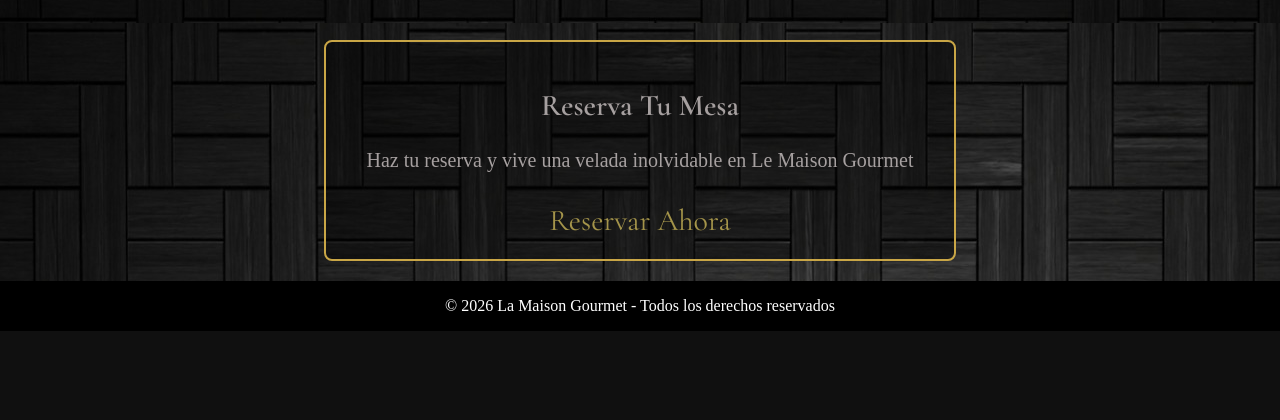
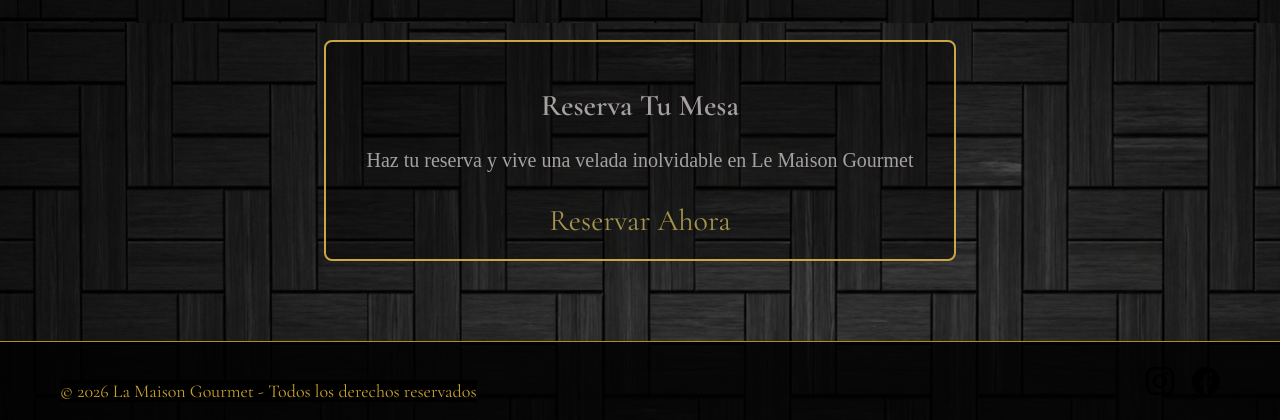
Before and after one commit to LucasRodaFiuba/IDS_TP_FINAL, a Flask app: page / in a window 1280 px wide. Shown: the part 871-1291 px from the top of the page. Before the commit the page ends 1202 px from the top, so only its background shows below. Run offline with Flask 3, Linux system fonts and the light colour scheme.

Commit message:
Actualizacion del footer

```diff
--- a/static/css/style.css
+++ b/static/css/style.css
@@ -175,3 +175,59 @@ header {
     flex-wrap: wrap;
     margin-top: 50px;
 }
+
+.footer {
+    display: flex;
+    justify-content: space-between;
+    align-items: center;
+
+    width: 100%;
+    padding: 18px 60px;
+    margin-top: 80px;
+
+    border-top: 1px solid #b08d2f;
+    background: rgba(0, 0, 0, 0.85);
+
+    box-sizing: border-box;
+}
+
+.footer-left {
+    display: flex;
+    align-items: center;
+}
+
+.footer-left p {
+    margin: 0;
+    color: #c9a227;
+    font-size: 18px;
+    font-family: 'Cormorant Garamond', serif;
+}
+
+.footer-right {
+    display: flex;
+    align-items: center;
+    gap: 18px;
+}
+
+.footer-right a {
+    display: flex;
+    align-items: center;
+    justify-content: center;
+}
+
+.footer-right img {
+    width: 28px;
+    height: 28px;
+    object-fit: contain;
+    transition: transform 0.3s ease;
+}
+
+.footer-right img:hover {
+    transform: scale(1.15);
+}
+
+#Derechos a {
+    text-decoration: none;
+    color: inherit;
+    cursor: default;
+}
--- a/templates/base.html
+++ b/templates/base.html
@@ -35,11 +35,16 @@
         {% endblock %}
     </main>
 
-    <footer id="Derechos">
-        <a href="{{ url_for('pagina_admin') }}">
-            <p>© 2026 La Maison Gourmet - Todos los derechos reservados</p>
-        </a>
+    <footer class="footer">
+        <div class="footer-left", id="Derechos">
+            <a href="{{ url_for('pagina_admin') }}" style="color: inherit; text-decoration: none; cursor: default;">
+                <p>© 2026 La Maison Gourmet - Todos los derechos reservados</p>
+            </a>
+        </div>
+        <div class="footer-right">
+            <a href="https://www.instagram.com/ingenieriauba/" target="_blank"><img src="{{ url_for('static', filename='img/instagram.svg') }}" alt="Instagram"></a>
+            <a href="https://www.facebook.com/ingenieriauba/?locale=es_LA" target="_blank"><img src="{{ url_for('static', filename='img/facebook.svg') }}" alt="Facebook"></a>
+        </div>
     </footer>
-
 </body>
 </html>
```
Also changed, not shown: static/img/facebook.svg (added), static/img/instagram.svg (added).
